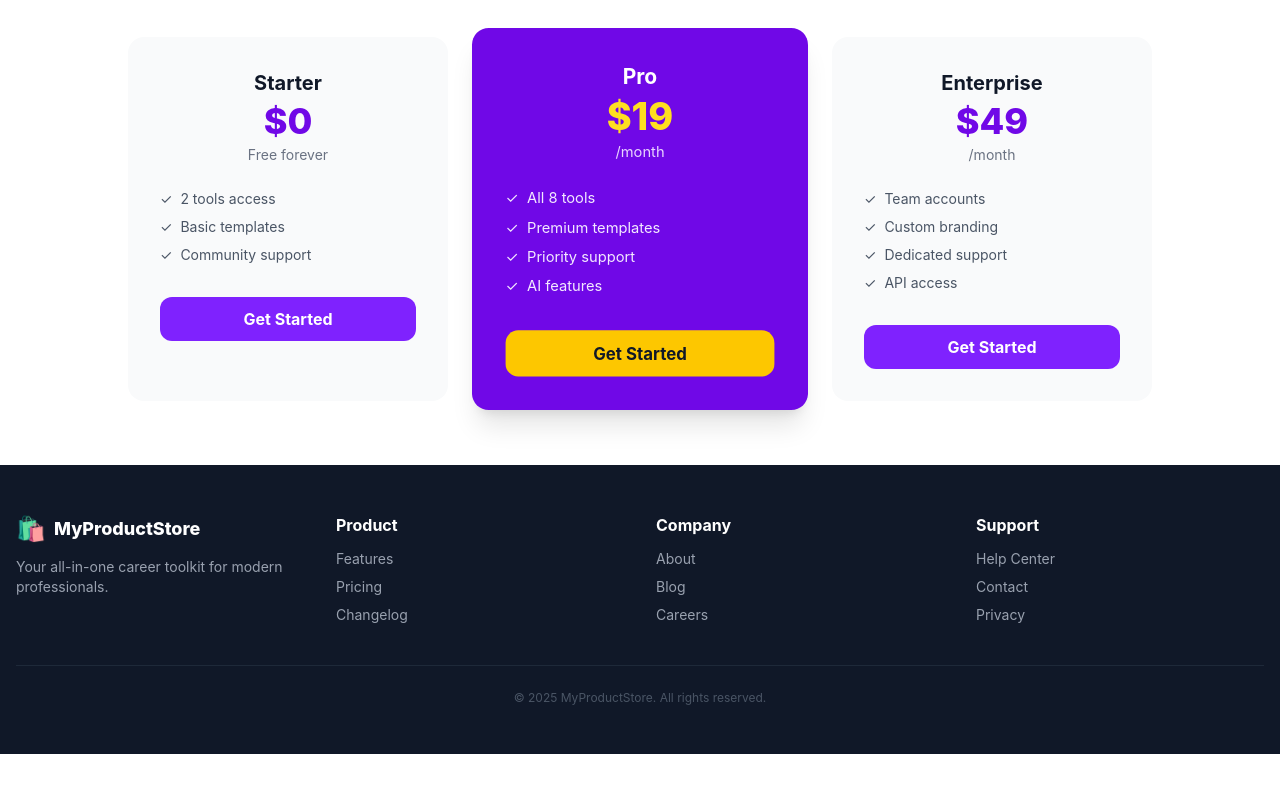
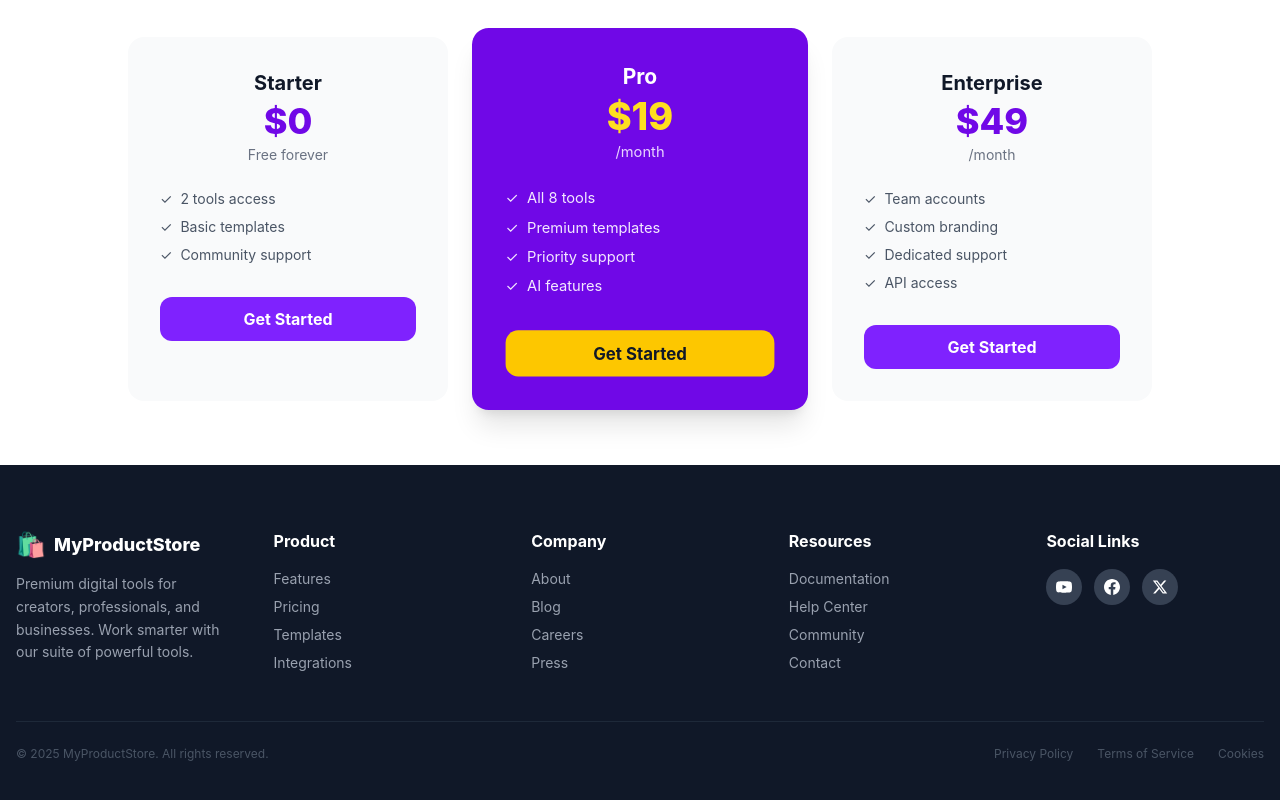
Before and after one commit to Azadhossain288/My-Product-Store, a React (Vite) app: page / in a window 1280 px wide. Shown: the part 3162-3962 px from the top of the page. Before the commit the page ends 3916 px from the top, so only its background shows below. Built offline with nearby package versions, Linux system fonts and the light colour scheme.

Commit message:
Update footer part

```diff
--- a/src/components/Footer.jsx
+++ b/src/components/Footer.jsx
@@ -1,43 +1,86 @@
-const footerColumns = [
-  { title: "Product", links: ["Features", "Pricing", "Changelog"] },
-  { title: "Company", links: ["About", "Blog", "Careers"] },
-  { title: "Support", links: ["Help Center", "Contact", "Privacy"] },
-]
-
 const Footer = () => {
   return (
-    <footer className="bg-gray-900 text-gray-400 py-12 px-4">
-      <div className="max-w-7xl mx-auto grid grid-cols-1 md:grid-cols-4 gap-8">
+    <footer className="bg-gray-900 text-gray-400 py-16 px-4">
+      <div className="max-w-7xl mx-auto grid grid-cols-1 md:grid-cols-5 gap-10">
 
         {/* Brand */}
-        <div>
+        <div className="md:col-span-1">
           <div className="flex items-center gap-2 mb-3">
             <span className="text-2xl">🛍️</span>
             <span className="font-extrabold text-white text-lg">MyProductStore</span>
           </div>
-          <p className="text-sm">Your all-in-one career toolkit for modern professionals.</p>
+          <p className="text-sm leading-relaxed">
+            Premium digital tools for creators, professionals, and businesses. Work smarter with our suite of powerful tools.
+          </p>
         </div>
 
-        {/* Link Columns */}
-        {footerColumns.map((col) => (
-          <div key={col.title}>
-            <h4 className="text-white font-bold mb-3">{col.title}</h4>
-            <ul className="space-y-2 text-sm">
-              {col.links.map((link) => (
-                <li key={link} className="hover:text-white cursor-pointer transition">
-                  {link}
-                </li>
-              ))}
-            </ul>
+        {/* Product */}
+        <div>
+          <h4 className="text-white font-bold mb-4">Product</h4>
+          <ul className="space-y-2 text-sm">
+            {["Features", "Pricing", "Templates", "Integrations"].map((l) => (
+              <li key={l} className="hover:text-white cursor-pointer transition">{l}</li>
+            ))}
+          </ul>
+        </div>
+
+        {/* Company */}
+        <div>
+          <h4 className="text-white font-bold mb-4">Company</h4>
+          <ul className="space-y-2 text-sm">
+            {["About", "Blog", "Careers", "Press"].map((l) => (
+              <li key={l} className="hover:text-white cursor-pointer transition">{l}</li>
+            ))}
+          </ul>
+        </div>
+
+        {/* Resources */}
+        <div>
+          <h4 className="text-white font-bold mb-4">Resources</h4>
+          <ul className="space-y-2 text-sm">
+            {["Documentation", "Help Center", "Community", "Contact"].map((l) => (
+              <li key={l} className="hover:text-white cursor-pointer transition">{l}</li>
+            ))}
+          </ul>
+        </div>
+
+        {/* Social Links */}
+        <div>
+          <h4 className="text-white font-bold mb-4">Social Links</h4>
+          <div className="flex items-center gap-3">
+            {/* YouTube */}
+            <a href="#" className="w-9 h-9 bg-gray-700 hover:bg-violet-600 rounded-full flex items-center justify-center transition">
+              <svg className="w-4 h-4 text-white" fill="currentColor" viewBox="0 0 24 24">
+                <path d="M23.5 6.2a3 3 0 0 0-2.1-2.1C19.5 3.5 12 3.5 12 3.5s-7.5 0-9.4.6A3 3 0 0 0 .5 6.2 31 31 0 0 0 0 12a31 31 0 0 0 .5 5.8 3 3 0 0 0 2.1 2.1c1.9.6 9.4.6 9.4.6s7.5 0 9.4-.6a3 3 0 0 0 2.1-2.1A31 31 0 0 0 24 12a31 31 0 0 0-.5-5.8zM9.7 15.5V8.5l6.3 3.5-6.3 3.5z"/>
+              </svg>
+            </a>
+            {/* Facebook */}
+            <a href="#" className="w-9 h-9 bg-gray-700 hover:bg-violet-600 rounded-full flex items-center justify-center transition">
+              <svg className="w-4 h-4 text-white" fill="currentColor" viewBox="0 0 24 24">
+                <path d="M24 12.07C24 5.41 18.63 0 12 0S0 5.41 0 12.07C0 18.1 4.39 23.1 10.13 24v-8.44H7.08v-3.49h3.04V9.41c0-3.02 1.8-4.7 4.54-4.7 1.31 0 2.68.24 2.68.24v2.97h-1.51c-1.49 0-1.95.93-1.95 1.88v2.27h3.32l-.53 3.5h-2.79V24C19.61 23.1 24 18.1 24 12.07z"/>
+              </svg>
+            </a>
+            {/* X / Twitter */}
+            <a href="#" className="w-9 h-9 bg-gray-700 hover:bg-violet-600 rounded-full flex items-center justify-center transition">
+              <svg className="w-4 h-4 text-white" fill="currentColor" viewBox="0 0 24 24">
+                <path d="M18.244 2.25h3.308l-7.227 8.26 8.502 11.24H16.17l-5.214-6.817L4.99 21.75H1.68l7.73-8.835L1.254 2.25H8.08l4.713 6.231zm-1.161 17.52h1.833L7.084 4.126H5.117z"/>
+              </svg>
+            </a>
           </div>
-        ))}
+        </div>
 
       </div>
 
       {/* Bottom Bar */}
-      <div className="max-w-7xl mx-auto mt-10 pt-6 border-t border-gray-800 text-center text-xs text-gray-600">
-        © 2025 MyProductStore. All rights reserved.
+      <div className="max-w-7xl mx-auto mt-12 pt-6 border-t border-gray-800 flex flex-col md:flex-row items-center justify-between gap-3 text-xs text-gray-600">
+        <span>© 2025 MyProductStore. All rights reserved.</span>
+        <div className="flex items-center gap-6">
+          <span className="hover:text-white cursor-pointer transition">Privacy Policy</span>
+          <span className="hover:text-white cursor-pointer transition">Terms of Service</span>
+          <span className="hover:text-white cursor-pointer transition">Cookies</span>
+        </div>
       </div>
+
     </footer>
   )
 }
```
